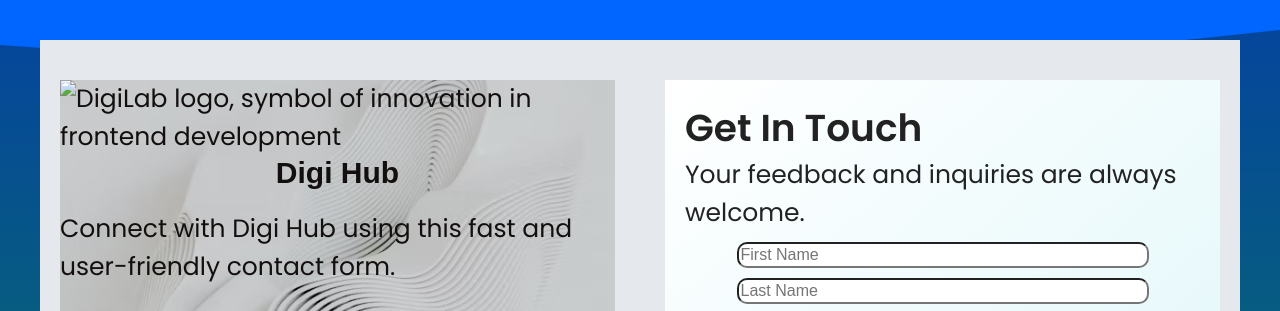
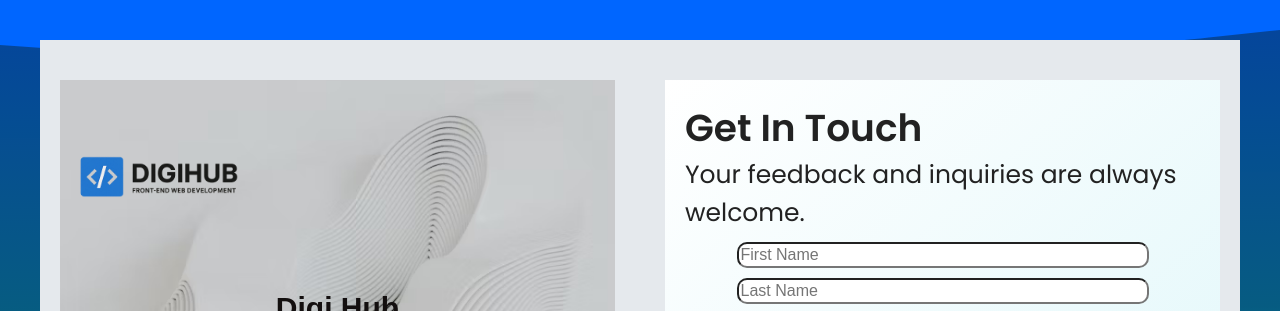
Before and after one commit to Vickies-projects/landing-page, a plain HTML site: page index.html in a window 1280 px wide. Shown: the top 311 px of the page. Drawn offline with Linux system fonts and the light colour scheme; files that its build step writes are made by us from their sources; files whose address does not match are found by name.

Commit message:
Add files via upload

```diff
--- a/index.html
+++ b/index.html
@@ -6,7 +6,7 @@
     <title>Contact us Page</title>
     <link href='https://cdn.boxicons.com/fonts/brands/boxicons-brands.min.css' rel='stylesheet'>
     <link href="https://fonts.googleapis.com/css2?family=Poppins:wght@400;600&display=swap" rel="stylesheet">
-    <link rel="icon" href="images/logo-placeholder.png" type="image/png">
+    <link rel="icon" href="logo-placeholder.png" type="image/png">
     <link rel="stylesheet" href="styles/contact.css">
 </head>
 <body>
@@ -18,7 +18,7 @@
 
     <main>
         <div class="contact-header">
-            <img src="images/logo-placeholder.png" alt="DigiLab logo, symbol of innovation in frontend development">
+            <img src="logo-placeholder.png" alt="DigiLab logo, symbol of innovation in frontend development">
             <h1>Digi Hub</h1>
             <p>Connect with Digi Hub using this fast and user-friendly contact form.</p>
             <div class="social-links">
```
